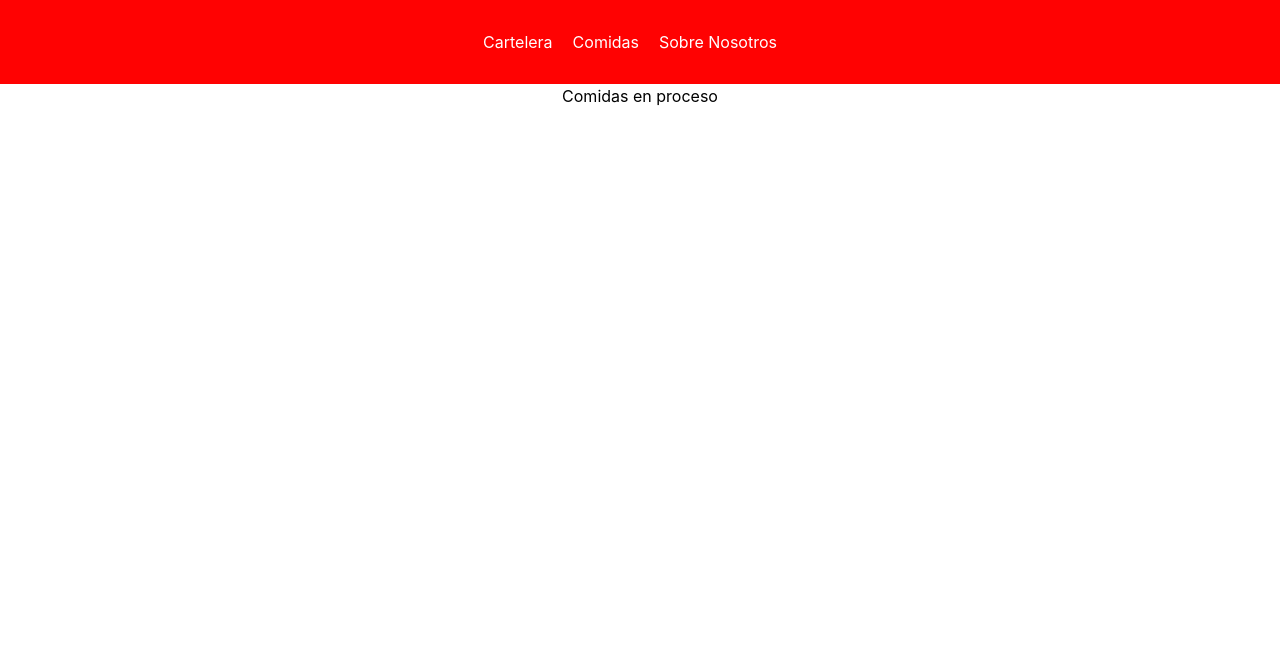
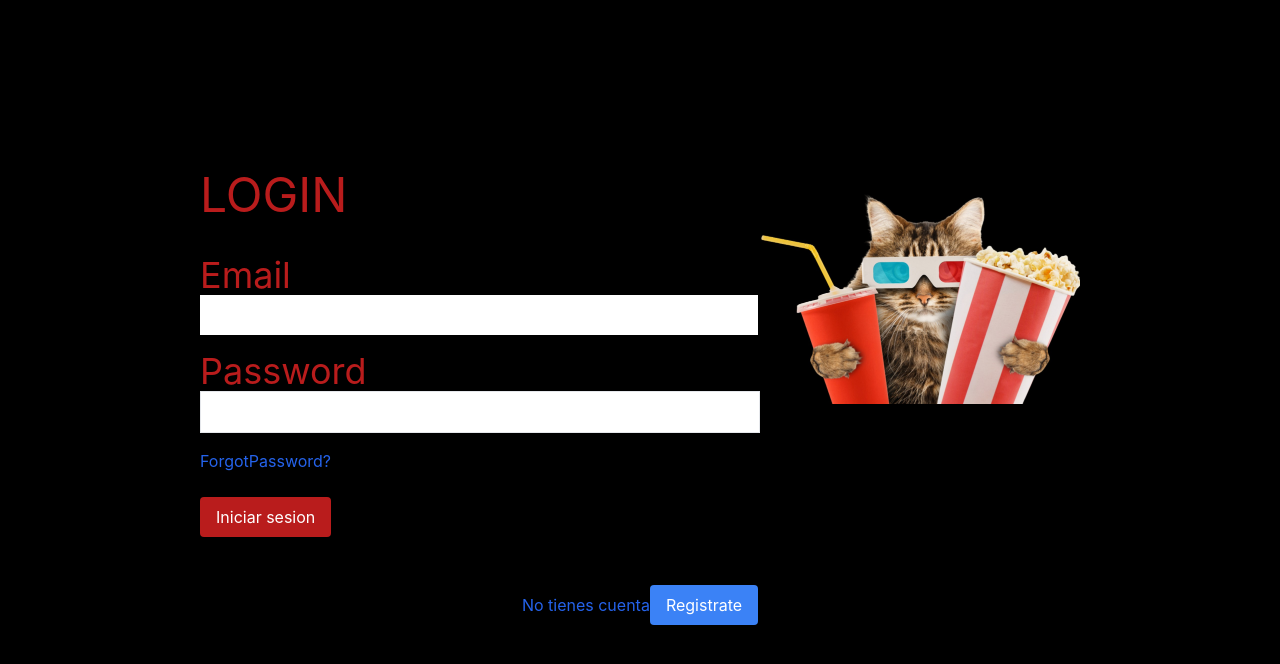
Before and after one commit to JuandDRP/ProyectoFinal, a React (Create React App) app in the folder estructuras-proyecto/: page /comidas in a window 1280 px wide. Shown: the top 664 px of the page. Built offline with nearby package versions, Linux system fonts and the light colour scheme; no server answers.

Commit message:
Se añade implementacion de login y registro con firebase

```diff
--- a/estructuras-proyecto/package.json
+++ b/estructuras-proyecto/package.json
@@ -6,6 +6,7 @@
     "@testing-library/jest-dom": "^5.17.0",
     "@testing-library/react": "^13.4.0",
     "@testing-library/user-event": "^13.5.0",
+    "firebase": "^10.11.0",
     "prop-types": "^15.8.1",
     "react": "^18.2.0",
     "react-dom": "^18.2.0",
--- a/estructuras-proyecto/src/App.js
+++ b/estructuras-proyecto/src/App.js
@@ -1,25 +1,55 @@
-import React from 'react';
+/* eslint-disable no-unused-vars */
+import React, { useState } from 'react';
 import './App.css';
 import Pelicula from './componentes/Pelicula.js';
-import { BrowserRouter as Router, Routes, Route } from 'react-router-dom'; // Utilizamos Routes en lugar de Route
-
+import { BrowserRouter as Router, Routes, Route, Navigate } from 'react-router-dom'; // Utilizamos Routes en lugar de Route
 import PaginaPrincipal from './componentes/PaginaPrincipal.js';
 import Comidas from './componentes/Comidas.js';
 import SobreNosotros from './componentes/SobreNosotros.js';
+import appfirebase from './credenciales.js';
+import {getAuth,onAuthStateChanged} from 'firebase/auth';
+const auth=getAuth(appfirebase)
+
 
 function App() {
+  const [usuario,setUsuario]=useState(null)
+  onAuthStateChanged(auth,(usuarioFirebase)=>{
+    if(usuarioFirebase){
+      setUsuario(usuarioFirebase)
+    }
+    else{
+      setUsuario(null)
+    }
+  })
+
   return (
-    <div className="App">
-
-      <Router>
-        <Routes> {/* Envuelve tus Routes dentro del componente Routes */}
-          <Route path="/" element={<PaginaPrincipal />} />
-          <Route path="/peliculas"  element={<Pelicula /> } />
-          <Route path="/comidas"  element={<Comidas /> } />
-          <Route path="/sobre-nosotros"  element={<SobreNosotros /> } />
-        </Routes>
-      </Router>
+    <div>
+      {usuario ? (
+        <Router>
+          <Routes>
+            <Route path="/" element={<Pelicula />} />
+            <Route path="/comidas" element={<Comidas />} />
+            <Route path="/sobre-nosotros" element={<SobreNosotros />} />
+            <Route path="*" element={<Navigate to="/" />} />
+          </Routes>
+        </Router>
+      ) : (
+        <PaginaPrincipal />
+      )}
     </div>
+    // <div>
+    //   {usuario ? <Pelicula/>:<PaginaPrincipal />}
+    // </div>
+    // <div className="App">
+    //   <Router>
+    //     <Routes> {/* Envuelve tus Routes dentro del componente Routes */}
+    //       <Route path="/" element={<PaginaPrincipal />} />
+    //       <Route path="/peliculas"  element={<Pelicula /> } />
+    //       <Route path="/comidas"  element={<Comidas /> } />
+    //       <Route path="/sobre-nosotros"  element={<SobreNosotros /> } />
+    //     </Routes>
+    //   </Router>
+    // </div>
   );
 }
 
--- a/estructuras-proyecto/src/componentes/Navbar.js
+++ b/estructuras-proyecto/src/componentes/Navbar.js
@@ -1,6 +1,9 @@
+/* eslint-disable no-unused-vars */
 import React from 'react';
 import '../hojas-de-estilo/Navbar.css'
-
+import appfirebase from './../credenciales'
+import {getAuth,signOut} from 'firebase/auth';
+const auth=getAuth(appfirebase);
 function Navbar() {
 
   return (
@@ -9,6 +12,7 @@ function Navbar() {
         <li><a href="/peliculas">Cartelera</a></li>
         <li><a href="/comidas">Comidas</a></li>
         <li><a href="/sobre-nosotros">Sobre Nosotros</a></li>
+        <button className='btn' onClick={()=>signOut(auth)}>Cerrar sesion</button>
       </ul>
     </nav>
   );
--- a/estructuras-proyecto/src/componentes/PaginaPrincipal.js
+++ b/estructuras-proyecto/src/componentes/PaginaPrincipal.js
@@ -1,59 +1,84 @@
-import imagen from "./GatoLogin.jpg"
-import React, { useState } from 'react';
+/* eslint-disable no-unused-vars */
+import imagen from "./GatoLogin.jpg";
+import React, { useState } from "react";
+import appfirebase from "../credenciales";
+import {
+  getAuth,
+  createUserWithEmailAndPassword,
+  signInWithEmailAndPassword,
+} from "firebase/auth";
 
+const auth = getAuth(appfirebase);
 function PaginaPrincipal({ peliculas }) {
-  const [email, setEmail] = useState('');
-  const [password, setPassword] = useState('');
+  const [registrando, setRegistrado] = useState(false);
+  const functAutenticacion = async (e) => {
+    e.preventDefault();
+    const correo = e.target.email.value;
+    const contraseña = e.target.password.value;
 
-  const handleEmailChange = (e) => {
-    setEmail(e.target.value);
-  };
-
-  const handlePasswordChange = (e) => {
-    setPassword(e.target.value);
-  };
-
-  const handleSubmit = (e) => {
-    e.preventDefault();
-    // Aquí puedes implementar la lógica de autenticación, por ejemplo, enviar los datos al servidor
-    console.log('Email:', email);
-    console.log('Password:', password);
+    if (registrando) {
+      try {
+        await createUserWithEmailAndPassword(auth, correo, contraseña);
+      } catch (error) {
+        alert("La contraseña debe ser mayor a 8 caracteres")
+      }
+    } else {
+      try {
+        await signInWithEmailAndPassword(auth, correo, contraseña);
+      } catch (error) {
+        alert("El correo o la contraseña son incorrectos");
+      }
+    }
   };
   return (
     <div className="bg-black flex justify-center items-center h-screen flex-col">
-      <form className="contenedor-principal flex flex-row h-50" onSubmit={handleSubmit}>
+      <form
+        onSubmit={functAutenticacion}
+        className="contenedor-principal flex flex-row h-50"
+      >
         <div className="formulario w-50">
           <h1 className="text-5xl mt-5 mb-9 uppercase text-red-700">Login</h1>
           <p className="text-red-700 text-4xl text-left">Email</p>
           <input
             className="input-email border-black text-4xl mb-4"
             type="email"
-            value={email}
-            onChange={handleEmailChange}
+            // value={email}
+            // onChange={handleEmailChange}
             required
+            id="email"
           />
           <p className="text-red-700 text-4xl text-left">Password</p>
           <input
             className="input-password border text-4xl mb-4"
             type="password"
-            value={password}
-            onChange={handlePasswordChange}
             required
+            id="password"
           />
           <p className="text-blue-600 text-10 text-left">ForgotPassword?</p>
+          <div className="botones flex justify-between items my-6">
+            <button className="bg-red-700 text-white px-4 py-2 rounded">
+              {registrando ? "Registrate" : "Iniciar sesion"}
+            </button>
+          </div>
         </div>
         <div className="contenedor-imagen my-6">
           <img className="w-80 m-auto" src={imagen} alt="Gato del login" />
         </div>
       </form>
-      <div className="botones flex justify-between items w-1/3 my-6">
-        <button className="bg-red-700 text-white px-4 py-2 rounded" type="submit">Login</button>
-        <button className="bg-blue-500 text-white px-4 py-2 rounded">Register</button>
+
+      <div className="botones flex justify-between my-6">
+        <h1 className="text-blue-600 text-10 text-left">
+          {registrando ? "Si ya tienes cuenta" : "No tienes cuenta"}
+          <button
+            className="bg-blue-500 text-white px-4 py-2 rounded"
+            onClick={() => setRegistrado(!registrando)}
+          >
+            {registrando ? "Iniciar sesion" : "Registrate"}
+          </button>
+        </h1>
       </div>
     </div>
   );
 }
 
-
-
 export default PaginaPrincipal;
--- /dev/null
+++ b/estructuras-proyecto/src/credenciales.js
@@ -0,0 +1,18 @@
+// Import the functions you need from the SDKs you need
+import { initializeApp } from "firebase/app";
+// TODO: Add SDKs for Firebase products that you want to use
+// https://firebase.google.com/docs/web/setup#available-libraries
+
+// Your web app's Firebase configuration
+const firebaseConfig = {
+  apiKey: "AIzaSyB8dSyLSNxRlvhX8PsTQbNEK0ie6XaXn5g",
+  authDomain: "login-edya2.firebaseapp.com",
+  projectId: "login-edya2",
+  storageBucket: "login-edya2.appspot.com",
+  messagingSenderId: "89246934117",
+  appId: "1:89246934117:web:dff88b4c669c053289128c"
+};
+
+// Initialize Firebase
+const appfirebase = initializeApp(firebaseConfig);
+export default appfirebase;
--- a/estructuras-proyecto/src/hojas-de-estilo/Navbar.css
+++ b/estructuras-proyecto/src/hojas-de-estilo/Navbar.css
@@ -14,7 +14,9 @@ nav {
     display: inline;
     margin-right: 20px;
   }
-
+  .btn{
+    display: inline-block;
+  }
   a {
     color: white;
     text-decoration: none;
@@ -23,6 +25,7 @@ nav {
   a:hover {
     text-decoration: underline;
   }
+
   .nav-container {
     display: flex;
     justify-content: space-between; /* Distribuye los elementos a lo largo del contenedor */
```
Also changed, not shown: 1 other file (tests, documents, lock files or other folders).
